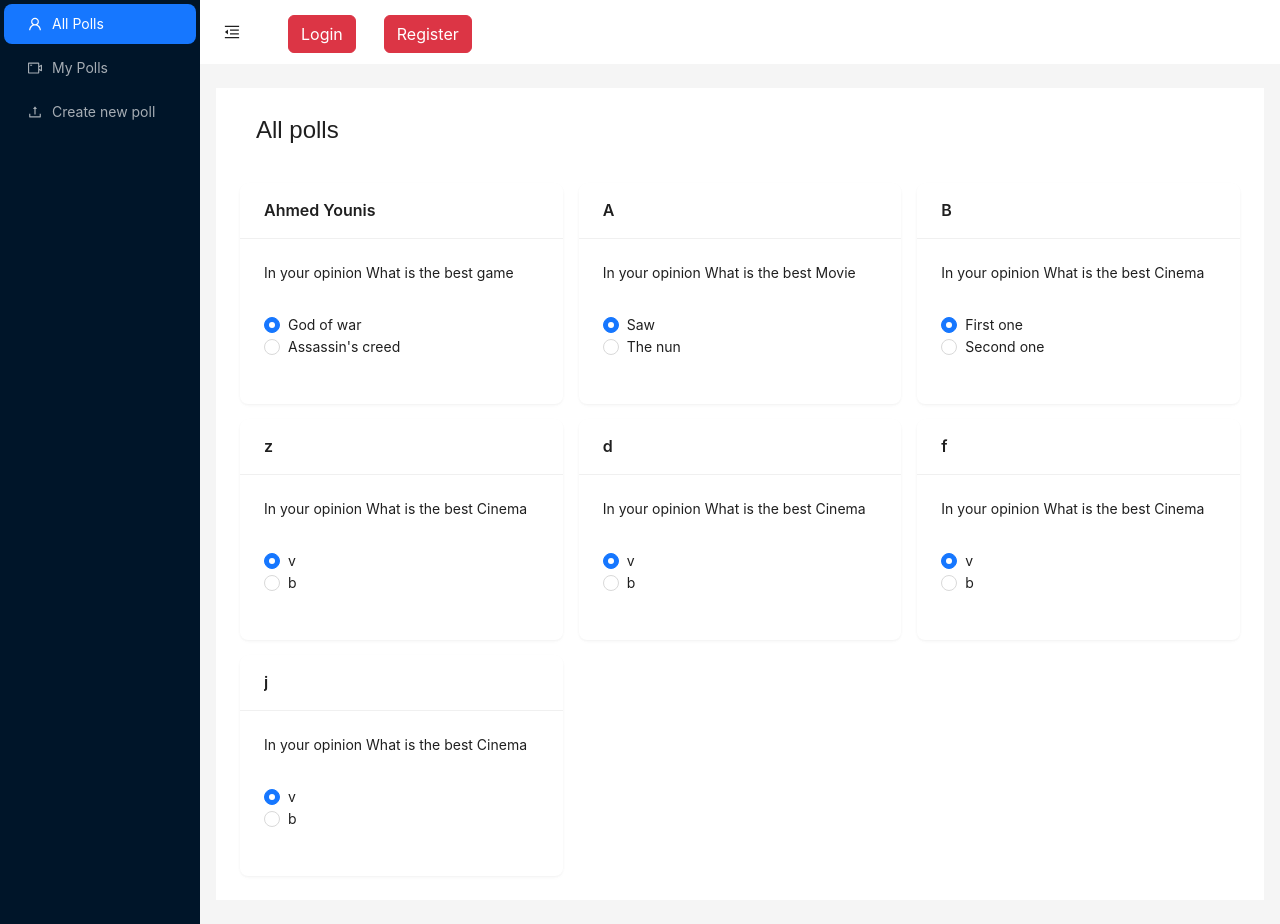
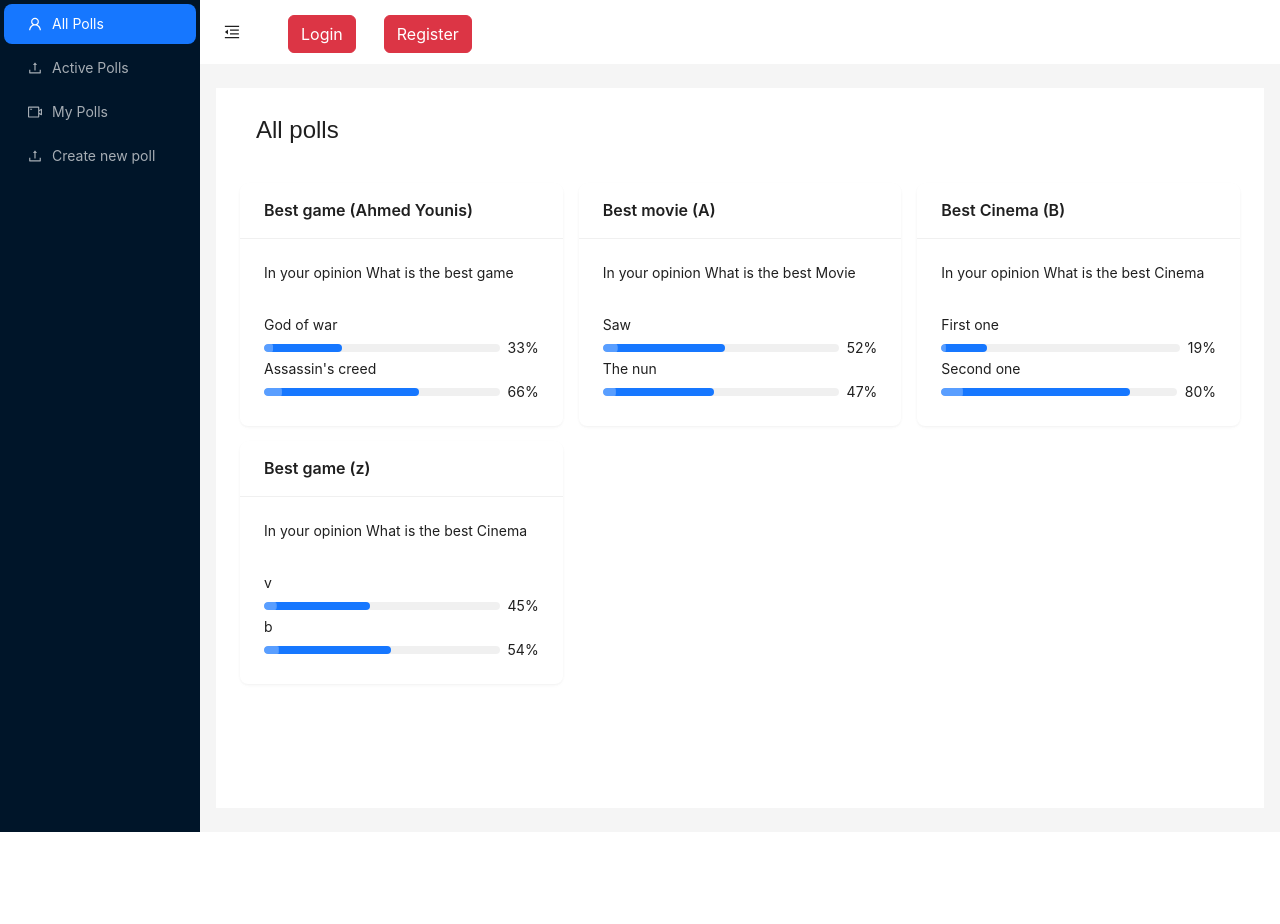
Before and after one commit to DevAYounes/p2, a Next.js app: page /Dashboard in a window 1280 px wide. After the commit the page ends 832 px from the top, so only its background shows below. Built offline with nearby package versions, Linux system fonts and the light colour scheme.

Commit message:
major changes v2

```diff
--- a/src/app/Dashboard/Components/PollCard.js
+++ b/src/app/Dashboard/Components/PollCard.js
@@ -1,5 +1,5 @@
 import React, { useState } from "react";
-import { Card, Radio, Button } from "antd";
+import { Card, Radio, Button, Progress } from "antd";
 
 const PollCard = (props) => {
   const isLogged = props.isLogged;
@@ -8,6 +8,8 @@ const PollCard = (props) => {
     pollMaker: props.pollMaker,
     description: props.description,
     options: props.options,
+    title: props.title,
+    timeRemainning: props.timeRemainning,
   };
   debugger;
   const [value, setValue] = useState(1);
@@ -15,12 +17,25 @@ const PollCard = (props) => {
     console.log("radio checked", e.target.value);
     setValue(e.target.value);
   };
+  const calcPercentage = (o, i) => {
+    for (let index = 0; index < cardDetails.options.length; index++) {
+      const AllVotes =
+        cardDetails.options[index].votes + cardDetails.options[index + 1].votes;
+      const percentage = o.votes / AllVotes;
+      return parseInt(percentage * 100);
 
+    }
+  };
   return (
     <div>
-      <Card title={cardDetails.pollMaker} bordered={false}>
+      <Card
+        title={cardDetails.title + " (" + cardDetails.pollMaker + ")"}
+        bordered={false}
+      >
         {cardDetails.description}
         <br></br>
+        {isLogged && (
+          <div id="loggedUsers">
             <div style={{ marginTop: 30 }}>
               <Radio.Group onChange={onChange} value={value}>
                 {cardDetails.options.map((o) => {
@@ -33,8 +48,21 @@ const PollCard = (props) => {
               </Radio.Group>
             </div>
             <br></br>
-        {isLogged && (
+
             <Button className="btn btn-primary px-4 mt-3">Submit</Button>
+          </div>
+        )}
+        {!isLogged && (
+          <div style={{ marginTop: 30 }}>
+            {cardDetails.options.map((o, i) => {
+              return (
+                <div>
+                  {o.option}
+                  <Progress percent={calcPercentage(o, i)} status="active" />
+                </div>
+              );
+            })}
+          </div>
         )}
       </Card>
     </div>
--- a/src/app/Dashboard/PollCreation/page.js
+++ b/src/app/Dashboard/PollCreation/page.js
@@ -1,7 +1,7 @@
 "use client";
 import React from "react";
 import { Button, Form, Input, Card } from "antd";
-import Options from "./Options";
+import OptionsForms from "./OptionsForms";
 
 const PollCreation = () => {
   return (
@@ -12,7 +12,7 @@ const PollCreation = () => {
           <div style={{ color: "red", display: "inline-block" }}>Pull</div>
         </div>
         <div style={{ marginTop: 30 }}>
-          <Options />
+          <OptionsForms />
         </div>
       </Card>
     </div>
--- a/src/app/Dashboard/layout.js
+++ b/src/app/Dashboard/layout.js
@@ -28,7 +28,7 @@ export default function RootLayout({ children }) {
         break;
       case "2":
         break;
-      case "3":
+      case "4":
         router.push("/Dashboard/PollCreation");
         break;
     }
@@ -50,11 +50,16 @@ export default function RootLayout({ children }) {
             },
             {
               key: "2",
+              icon: <UploadOutlined />,
+              label: "Active Polls",
+            },
+            {
+              key: "3",
               icon: <VideoCameraOutlined />,
               label: "My Polls",
             },
             {
-              key: "3",
+              key: "4",
               icon: <UploadOutlined />,
               label: "Create new poll",
             },
--- a/src/app/Dashboard/page.js
+++ b/src/app/Dashboard/page.js
@@ -2,64 +2,48 @@
 import React, { useState } from "react";
 import PollCard from "./Components/PollCard";
 import { Col, Row } from "antd";
-const Dashboard = (props) => {
+const Dashboard = () => {
   const isLogged = false;
 
   const [pollCards, setPollCards] = useState([
     {
+      title: "Best game",
       pollMaker: "Ahmed Younis",
       description: "In your opinion What is the best game",
+      timeRemainning: 10 + "h",
       options: [
-        { option: "God of war", value: 1 },
-        { option: "Assassin's creed", value: 2 },
+        { option: "God of war", value: 1 ,votes:5},
+        { option: "Assassin's creed", value: 2 ,votes:10},
       ],
     },
     {
+      title: "Best movie",
       pollMaker: "A",
       description: "In your opinion What is the best Movie",
+      timeRemainning: 5 + "h",
       options: [
-        { option: "Saw", value: 1 },
-        { option: "The nun", value: 2 },
+        { option: "Saw", value: 1,votes:18 },
+        { option: "The nun", value: 2 ,votes:16},
       ],
     },
     {
+      title: "Best Cinema",
       pollMaker: "B",
       description: "In your opinion What is the best Cinema",
+      timeRemainning: 6 + "h",
       options: [
-        { option: "First one", value: 1 },
-        { option: "Second one", value: 2 },
+        { option: "First one", value: 1 ,votes:10},
+        { option: "Second one", value: 2 ,votes:41},
       ],
     },
     {
+      title: "Best game",
       pollMaker: "z",
       description: "In your opinion What is the best Cinema",
+      timeRemainning: 1 + "h",
       options: [
-        { option: "v", value: 1 },
-        { option: "b", value: 2 },
-      ],
-    },
-    {
-      pollMaker: "d",
-      description: "In your opinion What is the best Cinema",
-      options: [
-        { option: "v", value: 1 },
-        { option: "b", value: 2 },
-      ],
-    },
-    {
-      pollMaker: "f",
-      description: "In your opinion What is the best Cinema",
-      options: [
-        { option: "v", value: 1 },
-        { option: "b", value: 2 },
-      ],
-    },
-    {
-      pollMaker: "j",
-      description: "In your opinion What is the best Cinema",
-      options: [
-        { option: "v", value: 1 },
-        { option: "b", value: 2 },
+        { option: "v", value: 1 ,votes:5},
+        { option: "b", value: 2,votes:6 },
       ],
     },
   ]);
@@ -75,12 +59,17 @@ const Dashboard = (props) => {
         {pollCards.map((c, index) => {
           return (
             <Col span={8}>
-              <div style={{marginTop:15}}><PollCard
-                pollMaker={c.pollMaker}
-                description={c.description}
-                isLogged={isLogged}
-                options={c.options}
-              /></div>
+              <div style={{ marginTop: 15 }}>
+                <PollCard
+                  pollMaker={c.pollMaker}
+                  description={c.description}
+                  isLogged={isLogged}
+                  options={c.options}
+                  title={c.title}
+                  timeRemainning={c.timeRemainning}
+
+                />
+              </div>
             </Col>
           );
         })}
```
Also changed, not shown: src/app/Dashboard/PollCreation/OptionsForms.js (renamed from src/app/Dashboard/PollCreation/Options.js, +18 -3 lines). Lines whose indentation alone changed are shown as unchanged.
